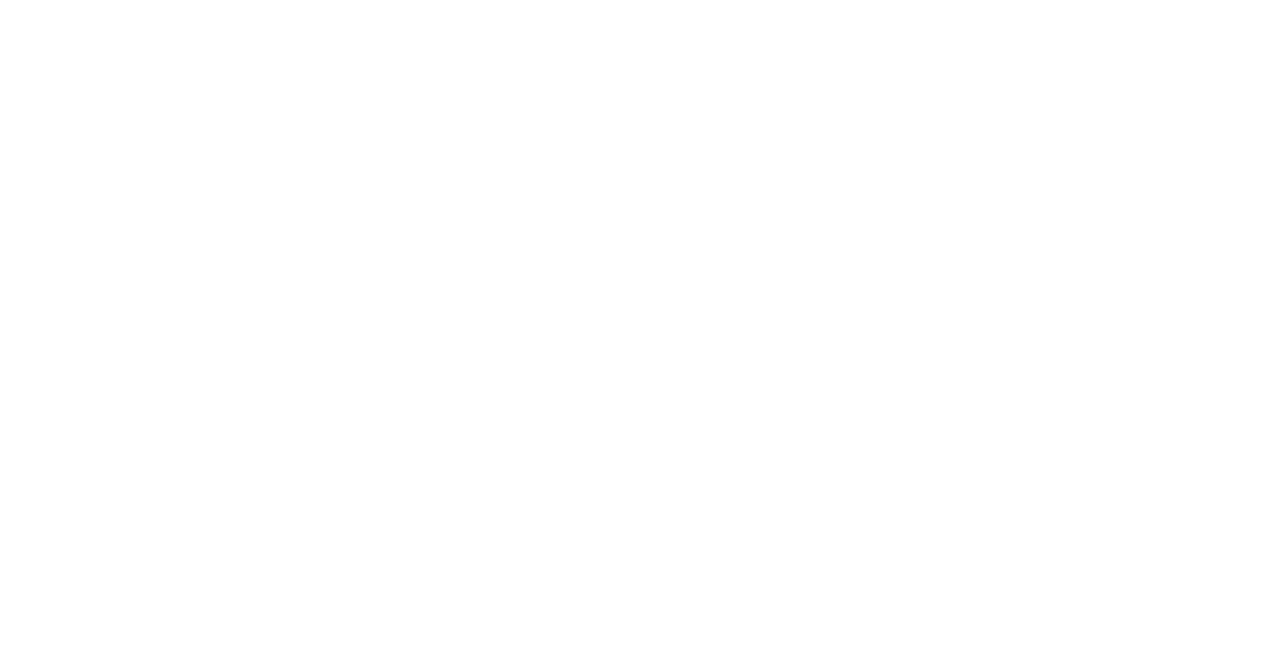
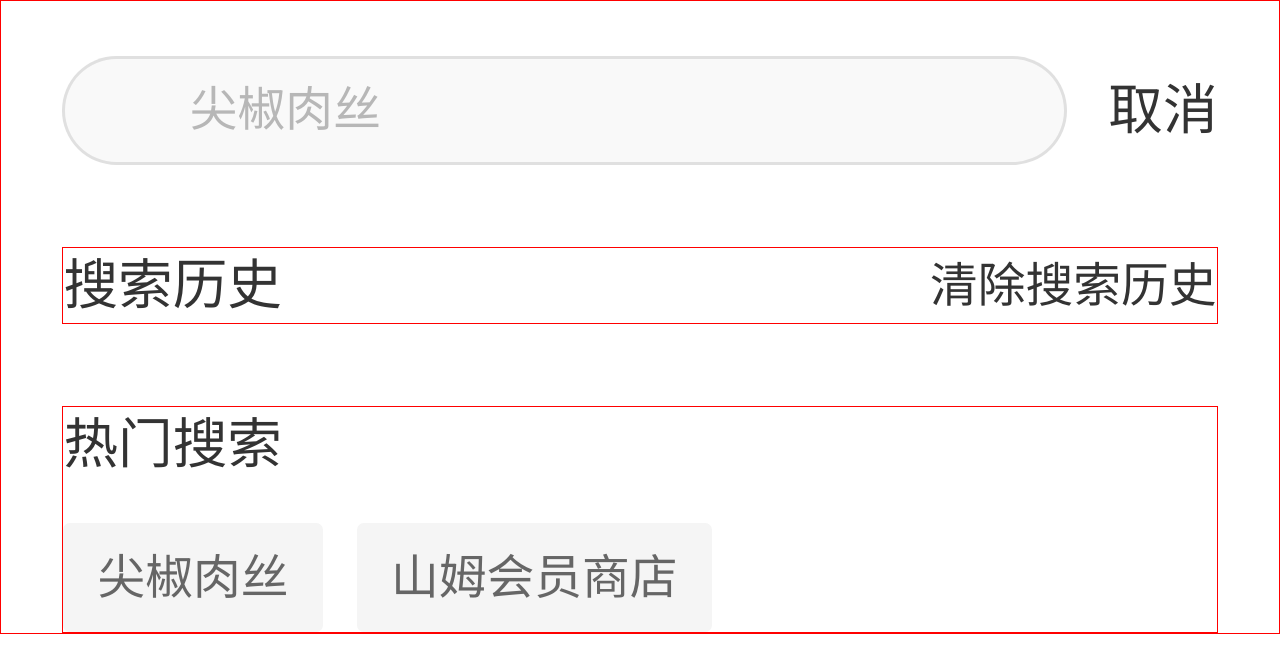
Before and after one commit to dongdong12138/vue-shopping, a Vue app: page /#/search in a window 1280 px wide. Before the commit this address had no page. Shown: the top 672 px of the page. Built offline with nearby package versions, Linux system fonts and the light colour scheme; sample sign-in values are in the browser's storage; a web font is replaced by a local one.

Commit message:
搜索页面-页面样式 & 部分逻辑

```diff
--- a/src/components/ShInput.vue
+++ b/src/components/ShInput.vue
@@ -1,6 +1,7 @@
 <script setup>
-import { defineProps, ref, toRefs, watchEffect } from 'vue'
+import { defineProps, defineEmits, ref, toRefs, watchEffect } from 'vue'
 
+const emits = defineEmits(['update:modelValue', 'change'])
 const props = defineProps({
   modelValue: { type: String },
   size: { type: String, default: 'big' },
@@ -24,7 +25,8 @@ watchEffect(() => {
     <input
       v-model="inputValue"
       :type="type" :placeholder="placeholder" :disabled="disabled"
-      @input="$emit('update:modelValue', inputValue)"
+      @input="emits('update:modelValue', inputValue)"
+      @change="emits('change', inputValue)"
     >
   </div>
 </template>
--- a/src/router/index.js
+++ b/src/router/index.js
@@ -48,6 +48,12 @@ const routes = [
     component: () => import(/* webpackChunkName: "user" */ '@/views/User.vue')
   },
   {
+    // 搜索
+    path: '/search',
+    name: 'search',
+    component: () => import(/* webpackChunkName: "search" */ '@/views/Search.vue')
+  },
+  {
     // 店铺
     path: '/shop',
     name: 'shop',
--- a/src/style/base.scss
+++ b/src/style/base.scss
@@ -8,3 +8,4 @@ button {
   padding: 0;
 }
 img { max-width: 100%; }
+ul, ol, li { list-style: none; padding: 0; margin: 0; }
--- /dev/null
+++ b/src/views/Search.vue
@@ -0,0 +1,112 @@
+<script setup>
+import { reactive } from 'vue'
+import { useRouter } from 'vue-router'
+import ShInput from '@/components/ShInput.vue'
+
+const router = useRouter()
+
+const data = reactive({
+  searchValue: '',
+  history: JSON.parse(localStorage.getItem('history')) || []
+})
+
+const handleSearchChange = value => {
+  if (!value) return
+  const hasValue = data.history.find(item => item === value)
+  if (!hasValue) {
+    data.history.push(value)
+    localStorage.setItem('history', JSON.stringify(data.history))
+  }
+  // TODO：跳转到搜索列表页
+}
+
+const handleCancel = () => {
+  router.back()
+}
+
+const handleClearHistory = () => {
+  data.history = []
+  localStorage.setItem('history', JSON.stringify(data.history))
+}
+
+const goToSearchList = value => {
+  // TODO：跳转到搜索列表页
+  console.log('goToSearchList value:', value)
+}
+</script>
+
+<template>
+  <div class="search">
+
+    <div class="search_input">
+      <ShInput v-model="data.searchValue" size="small" pre-icon="&#xe62d;" placeholder="尖椒肉丝" @change="handleSearchChange" />
+      <span class="search_input_cancel" @click="handleCancel">取消</span>
+    </div>
+
+    <div class="search_box">
+      <h4 class="search_box_title">
+        搜索历史
+        <span class="search_box_clear" @click="handleClearHistory">清除搜索历史</span>
+      </h4>
+      <ul class="search_box_list">
+        <li v-for="item in data.history" :key="item" @click="goToSearchList(item)">{{ item }}</li>
+      </ul>
+    </div>
+
+    <div class="search_box">
+      <h4 class="search_box_title">热门搜索</h4>
+      <ul class="search_box_list">
+        <li>尖椒肉丝</li>
+        <li>山姆会员商店</li>
+      </ul>
+    </div>
+
+  </div>
+</template>
+
+<style scoped lang="scss">
+.search {
+  border: 1px solid red;
+  padding: 0 .18rem;
+}
+
+.search_input {
+  color: #333;
+  line-height: .32rem;
+  margin-top: .16rem;
+  display: flex; align-items: center;
+
+  &_cancel {
+    font-size: .16rem;
+    white-space: nowrap;
+    margin-left: .12rem;
+  }
+}
+
+.search_box {
+  border: 1px solid red;
+  margin-top: .24rem;
+
+  &_title {
+    color: #333; font-size: .16rem; font-weight: normal;
+    line-height: .22rem;
+    margin: 0;
+    display: flex; justify-content: space-between;
+  }
+
+  &_clear {
+    font-size: .14rem;
+  }
+
+  &_list {
+    padding: 0; margin: 0 0 0 -.1rem;
+    > li {
+      display: inline-block;
+      color: #666; font-size: .14rem;
+      background: #F5F5F5; border-radius: .02rem;
+      line-height: .32rem;
+      padding: 0 .1rem; margin-left: .1rem; margin-top: .12rem;
+    }
+  }
+}
+</style>
--- a/src/views/home/StaticPart.vue
+++ b/src/views/home/StaticPart.vue
@@ -1,5 +1,8 @@
 <script setup>
+import { useRouter } from 'vue-router'
 import ShInput from '@/components/ShInput.vue'
+
+const router = useRouter()
 
 const iconsList = [
   { imgName: '超市', desc: '超市便利' }, { imgName: '菜市场', desc: '菜市场' }, { imgName: '水果店', desc: '水果店' },
@@ -9,7 +12,7 @@ const iconsList = [
 ]
 
 const handleSearch = () => {
-  // TODO: 跳转到搜索页面
+  router.push('/search')
 }
 </script>
 
@@ -63,7 +66,7 @@ const handleSearch = () => {
 }
 
 .banner_img {
-  margin-top: 12px;
+  margin-top: .12rem;
   display: block;
 }
 
```
